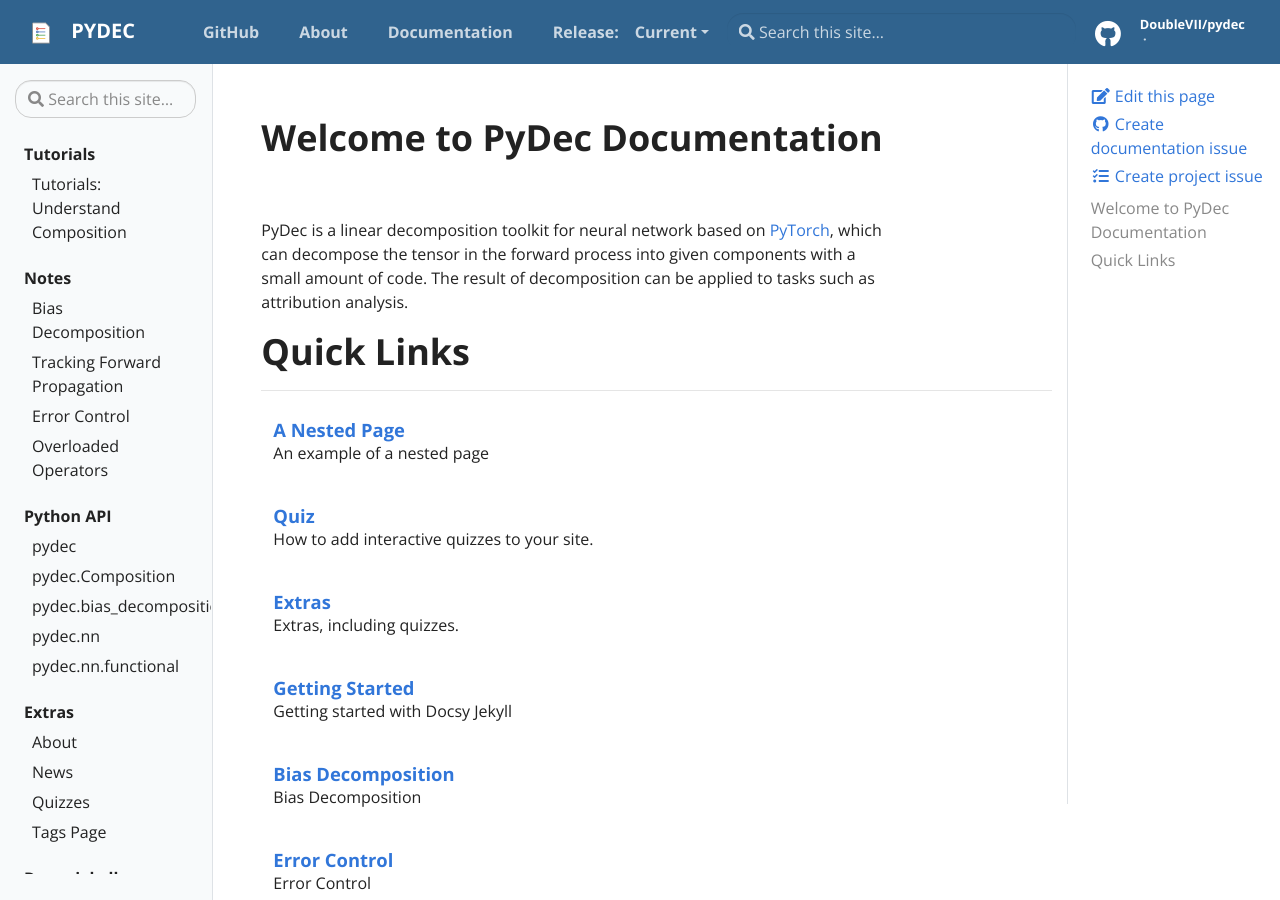
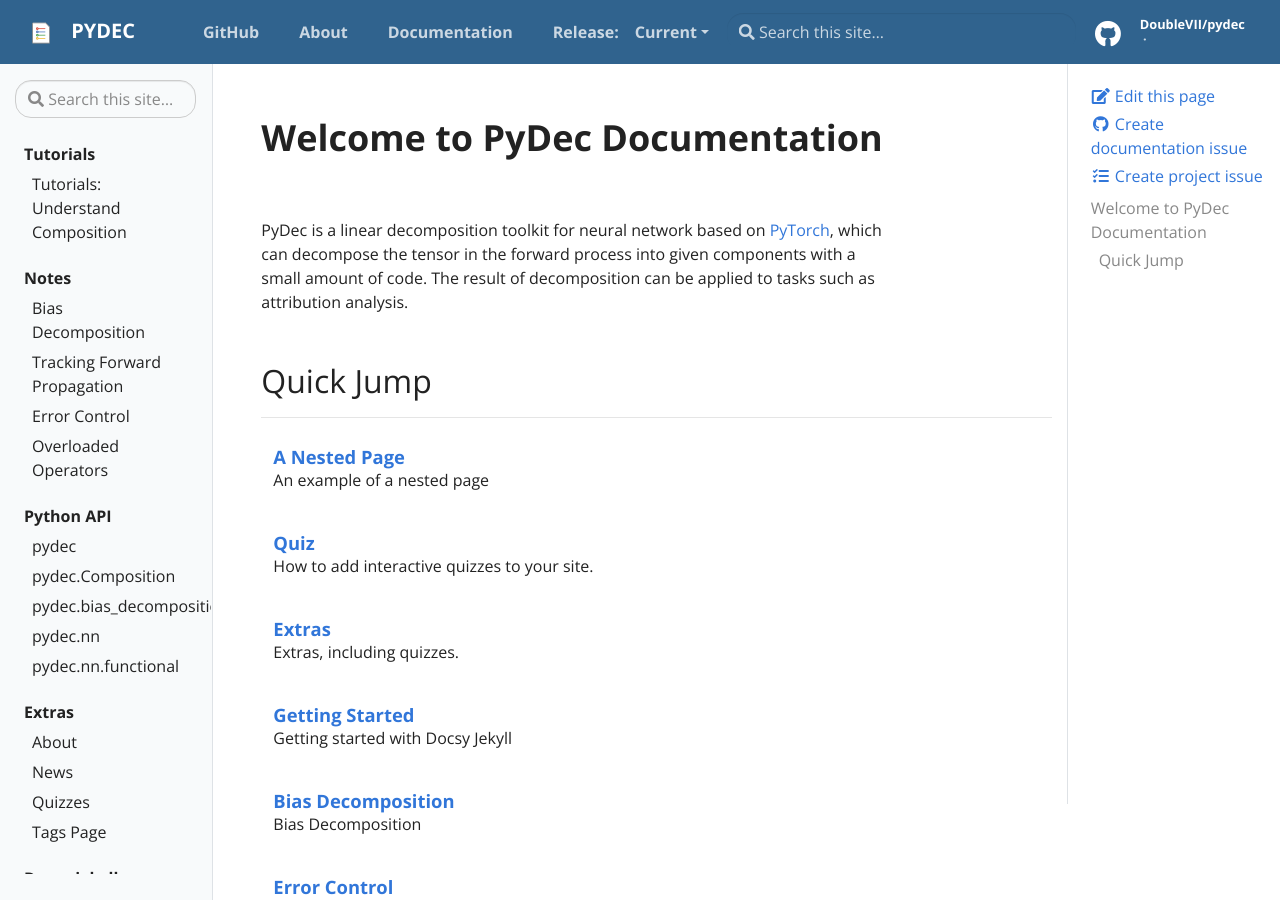
Before and after one commit to NJUNLP/pydec, a Jekyll site: the page built from docs/pages/index.md, in a window 1280 px wide and 900 px high. Built offline with Jekyll 4.4.1, drawn with Linux system fonts in a browser that asks for light colours.

Commit message:
update title

```diff
--- a/docs/pages/index.md
+++ b/docs/pages/index.md
@@ -8,7 +8,7 @@
 
 PyDec is a linear decomposition toolkit for neural network based on [PyTorch](https://pytorch.org/), which can decompose the tensor in the forward process into given components with a small amount of code. The result of decomposition can be applied to tasks such as attribution analysis.
 
-# Quick Links
+## Quick Jump
 <div class="section-index">
     <hr class="panel-line">
     {% for post in site.docs %}
```
